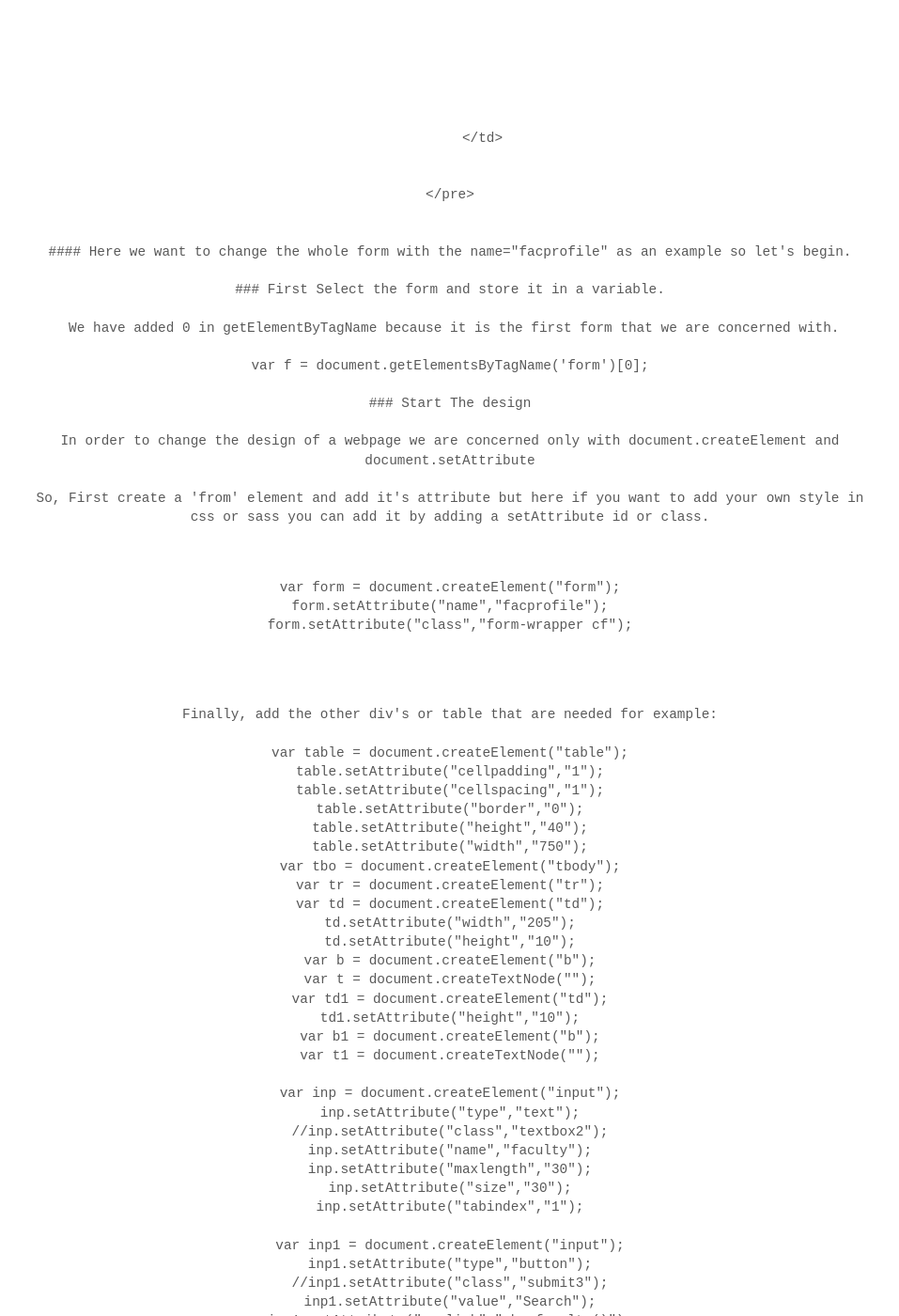
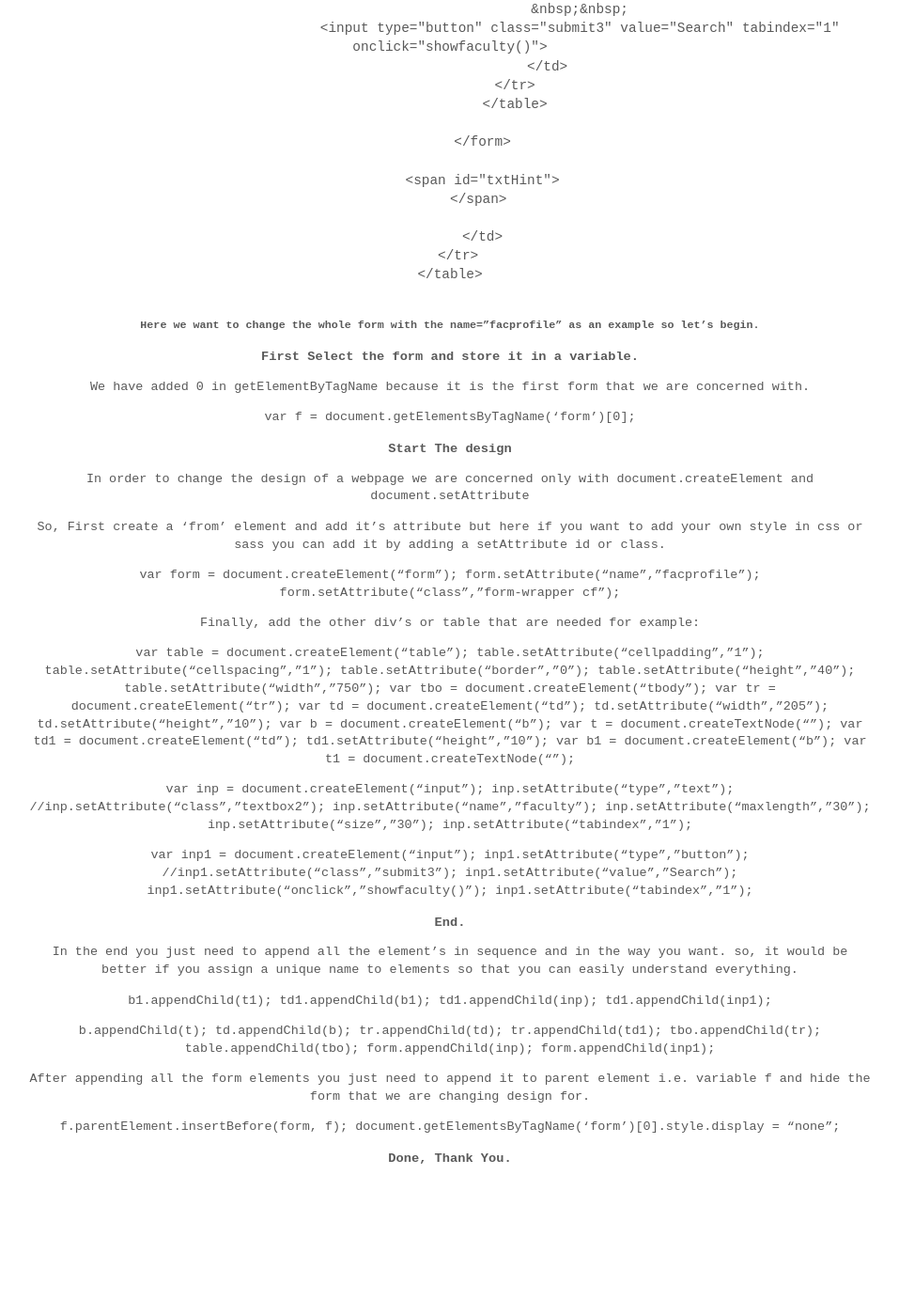
Before and after one commit to rahulkapoor90/rahulkapoor90.github.io, a Jekyll site: the page built from _posts/2016-07-02-make-chrome-extension.md, in a window 1280 px wide and 1400 px high, scrolled down 1321 px. Shown: the whole window at 94% size, without its empty margins (161-1118 px from the left). Built offline with Jekyll 4.4.1, drawn with Linux system fonts in a browser that asks for light colours; nearby versions of some CDN libraries; after the commit the page ends 2576 px from its top, so only the background shows below that; some of the changed text lies outside the part shown.

Commit message:
Changes.

````diff
--- a/_posts/2016-07-02-make-chrome-extension.md
+++ b/_posts/2016-07-02-make-chrome-extension.md
@@ -22,8 +22,7 @@
 
 The source code for the webpage that concerns us is:
 
-<pre>
-<code>
+```
 <table height="30" width="750" border="0" align="center" cellpadding="0" cellspacing="0">
   <tr>
 	<td valign="top" width="10" bgcolor=#FFFFFF>
@@ -55,9 +54,8 @@
 	</td>
   </tr>
 </table>
-</pre>
-</code>
 
+```
 #### Here we want to change the whole form with the name="facprofile" as an example so let's begin.
 
 ### First Select the form and store it in a variable.
@@ -72,13 +70,11 @@
 
 So, First create a 'from' element and add it's attribute but here if you want to add your own style in css or sass you can add it by adding a setAttribute id or class.
 
-<pre>
-<code>
+
 var form = document.createElement("form");
 form.setAttribute("name","facprofile");
 form.setAttribute("class","form-wrapper cf");
-</code>
-</pre>
+
 
 Finally, add the other div's or table that are needed for example:
 
````
